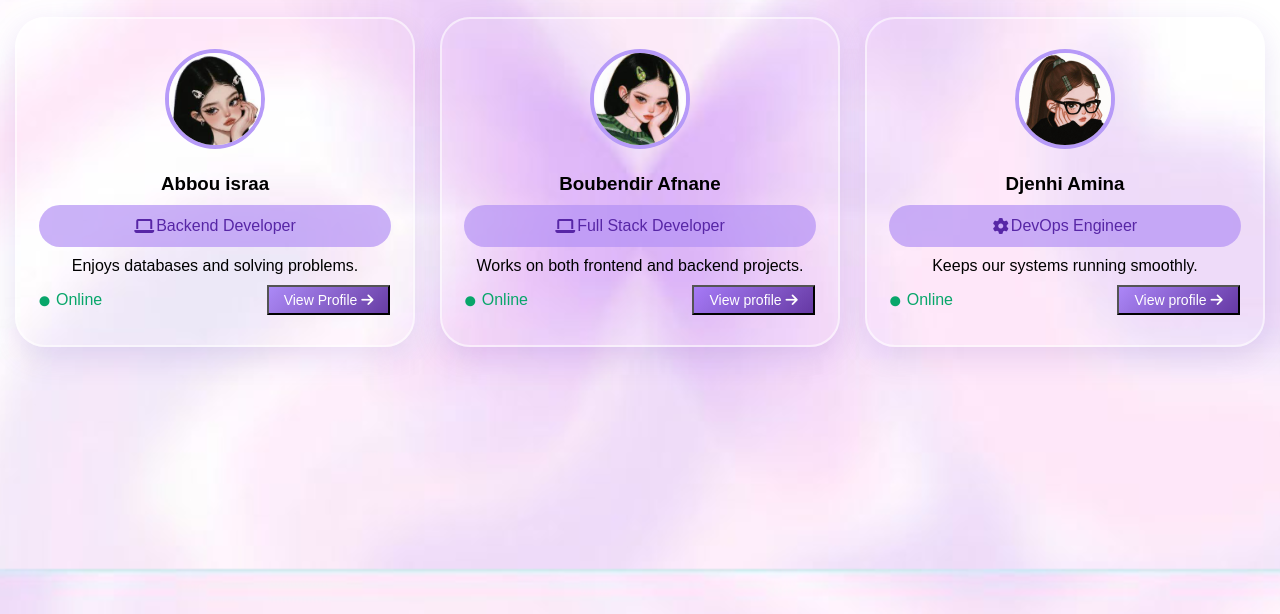
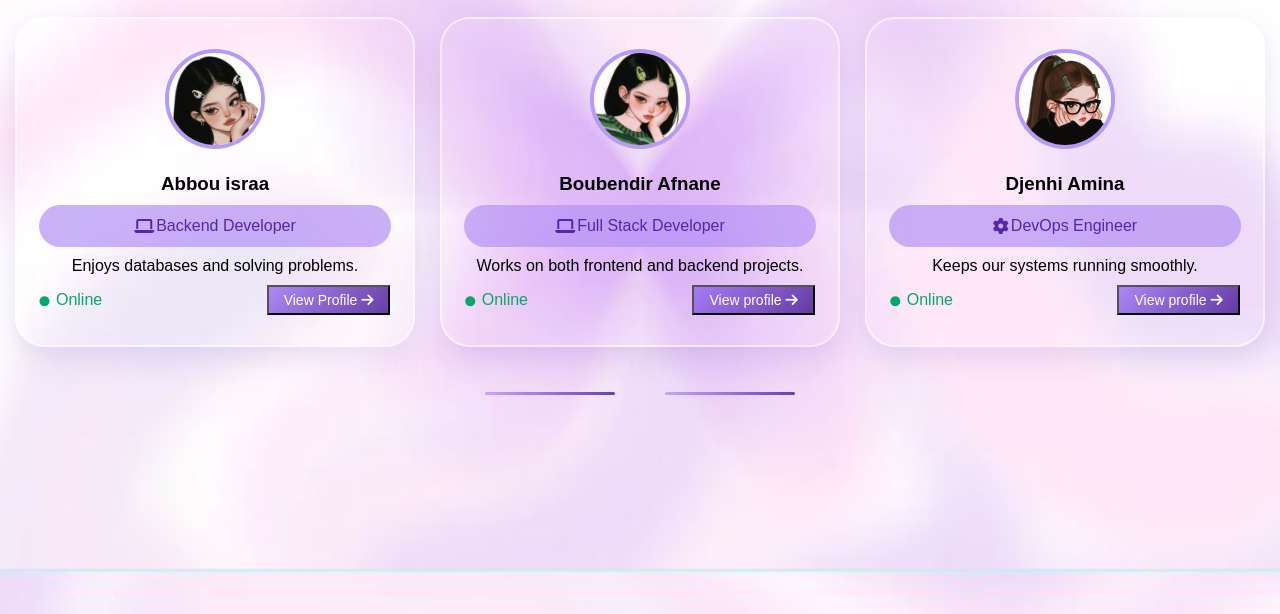
Before and after one commit to afneneboub-commits/Our-team, a plain HTML site: page index.html in a window 1280 px wide. Shown: the part 231-845 px from the top of the page. Drawn offline with Linux system fonts and the light colour scheme.

Commit message:
Update index.html

```diff
--- a/index.html
+++ b/index.html
@@ -57,6 +57,15 @@ href="https://cdnjs.cloudflare.com/ajax/libs/font-awesome/6.5.2/css/all.min.css"
             </div>
         </div>
     </div>
+    <div class="icon-line">
+
+    <span class="line"></span>
+
+    <i class="fa-duotone fa-solid fa-stars"></i>
+
+    <span class="line"></span>
+
+</div>
 
 </body>
 </html>
```
